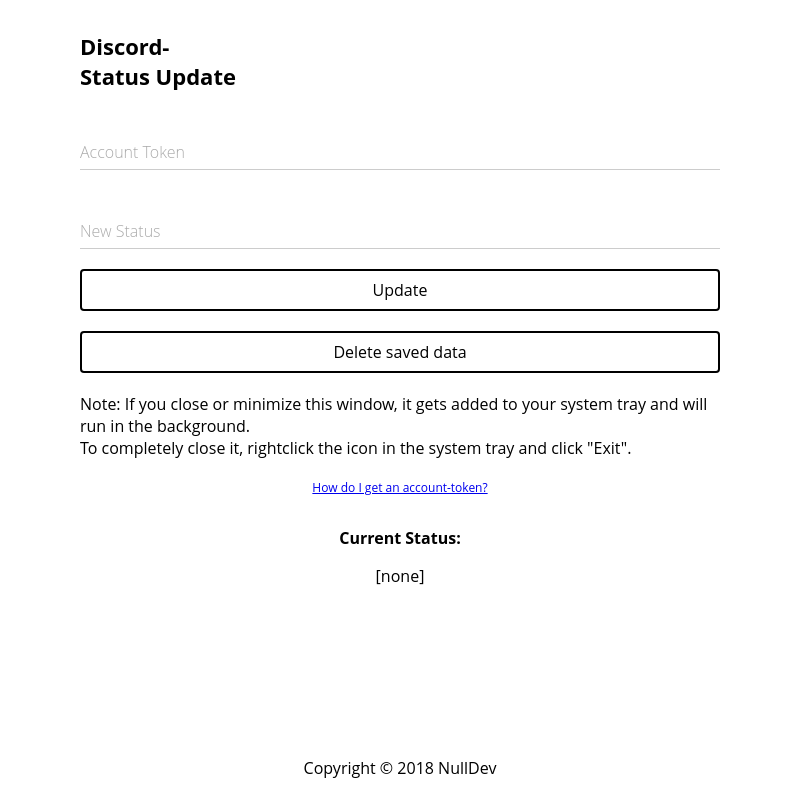
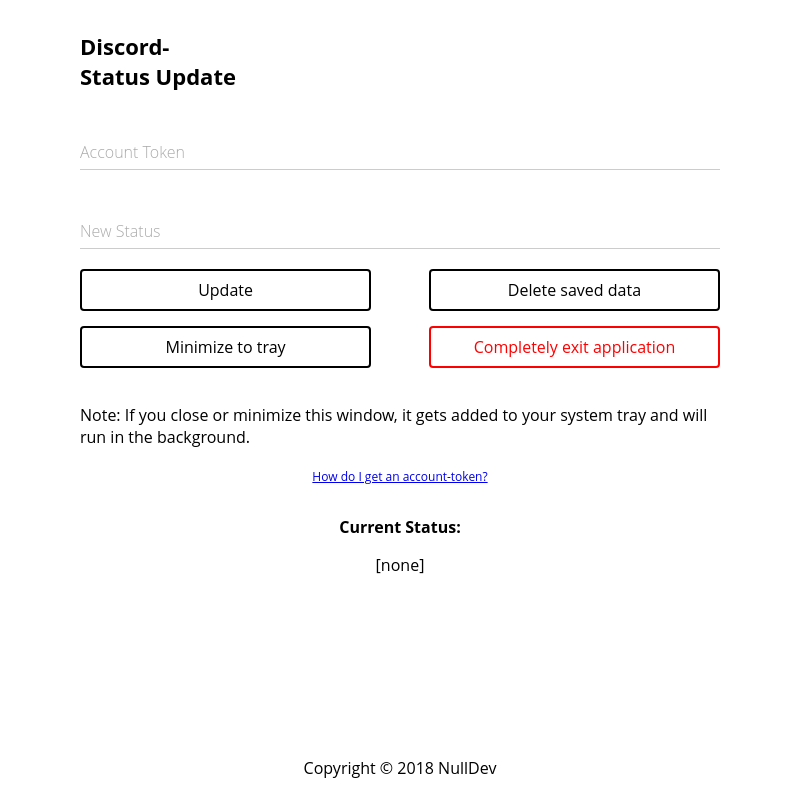
Before and after one commit to NLDev/Discord-IsPlaying, an Electron app: page views/app.html in a window 800 px wide. Drawn offline with nearby package versions, Linux system fonts and the light colour scheme; no server answers.

Commit message:
Div wrapper

```diff
--- a/views/app.html
+++ b/views/app.html
@@ -22,12 +22,19 @@
                     <label for="status" id="status-label">New Status</label>
                 </div>
                 <center>
-                    <a href="#" id="submit" class="dip--sub--btn">Update</a>
-                    <a href="#" id="delete" class="dip--sub--btn">Delete saved data</a>
+                    <div class="dip--btn--row">
+                        <a href="#" id="submit"    class="dip--sub--btn">Update</a>
+                        <div class="dip--spacing"></div>
+                        <a href="#" id="delete"    class="dip--sub--btn">Delete saved data</a>
+                    </div>
+                    <div class="dip--btn--row secondoverride">
+                        <a href="#" id="minimize"  class="dip--sub--btn">Minimize to tray</a>
+                        <div class="dip--spacing"></div>
+                        <a href="#" id="forceexit" class="dip--sub--btn redoverride">Completely exit application</a>
+                    </div>
 
                     <p class="dip--note">
-                        Note: If you close or minimize this window, it gets added to your system tray and will run in the background.<br>
-                        To completely close it, rightclick the icon in the system tray and click "Exit".
+                        Note: If you close or minimize this window, it gets added to your system tray and will run in the background.
                     </p>
 
                     <a href="#" id="t-help" class="dip--help">How do I get an account-token?</a>
```
